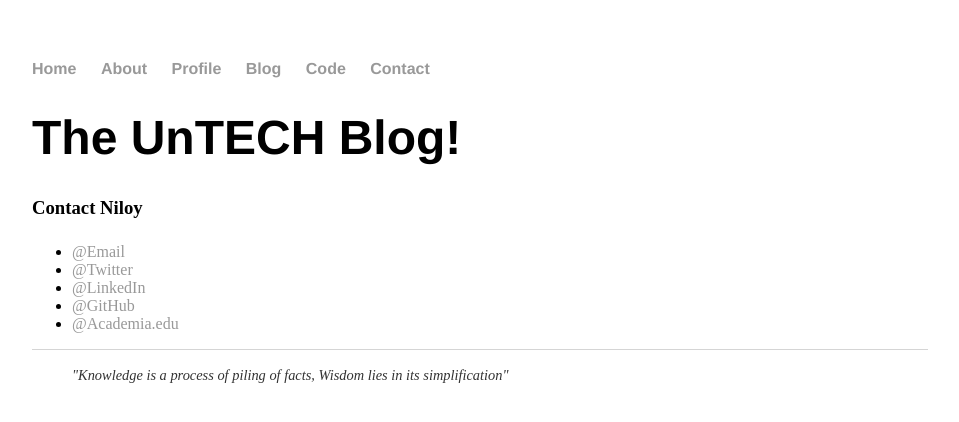
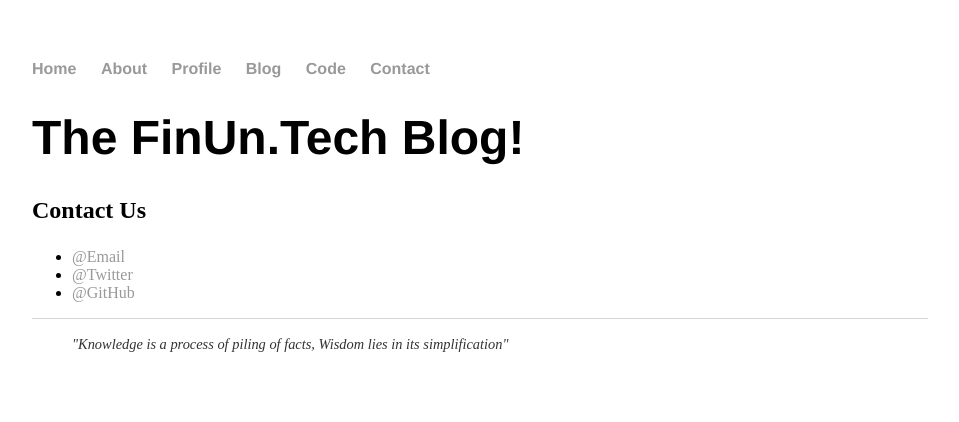
Before and after one commit to finuntech/finuntech.github.io, a Jekyll site: the page built from contact/index.html, in a window 1280 px wide. Shown: the top 422 px of the page, without its empty margins (160-1119 px from the left). Built offline with Jekyll 4.4.1, drawn with Linux system fonts in a browser that asks for light colours.

Commit message:
Update index.html

```diff
--- a/contact/index.html
+++ b/contact/index.html
@@ -3,14 +3,13 @@ layout: default
 title: The UnTech Blog
 ---
 <div class="blurb">
-	<h1> The UnTECH Blog!</h1>
-	<h3>Contact Niloy</h3>
+	<h1> The FinUn.Tech Blog!</h1>
+	<p> </p>
+	<h2>Contact Us</h2>
 	<p></p>
 	<ul class="list-unstyled">
-	<li><a href="mailto:sniloy@hotmail.com">@Email</a></li>
-        <li><a href="https://twitter.com/niloy_sengupta">@Twitter</a></li>
-        <li><a href="https://www.linkedin.com/in/niloysengupta">@LinkedIn</a></li>
-	<li><a href="http://github.com/nfunguy">@GitHub</a></li>
-	<li><a href="https://independentresearcher.academia.edu/NiloySengupta">@Academia.edu</a></li>
+	<li><a href="mailto:finun.tech@outlook.com">@Email</a></li>
+        <li><a href="https://twitter.com/finuntech">@Twitter</a></li>
+        <li><a href="http://github.com/finuntech">@GitHub</a></li>
 	</ul>
 </div><!-- /.blurb
```
